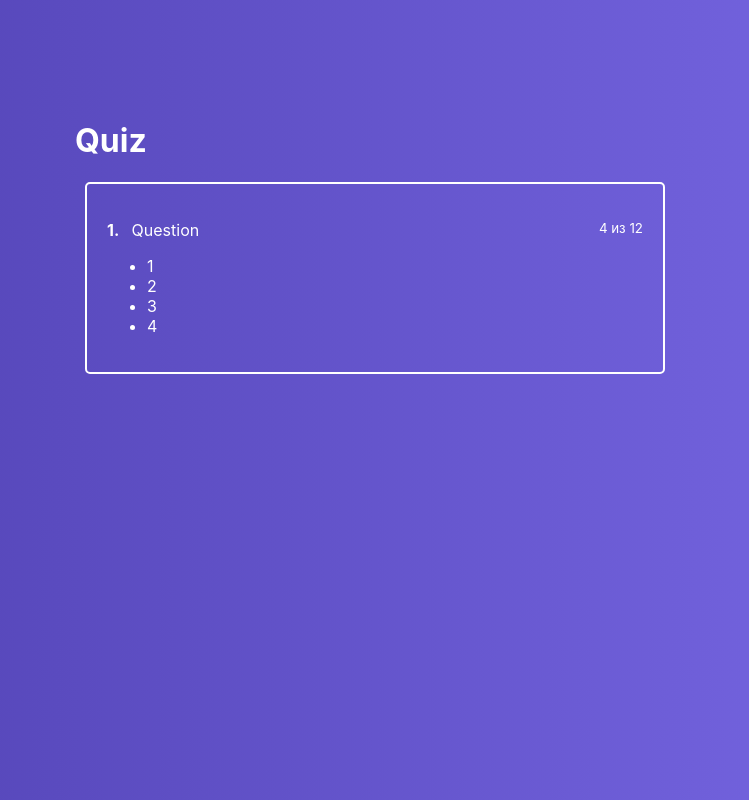
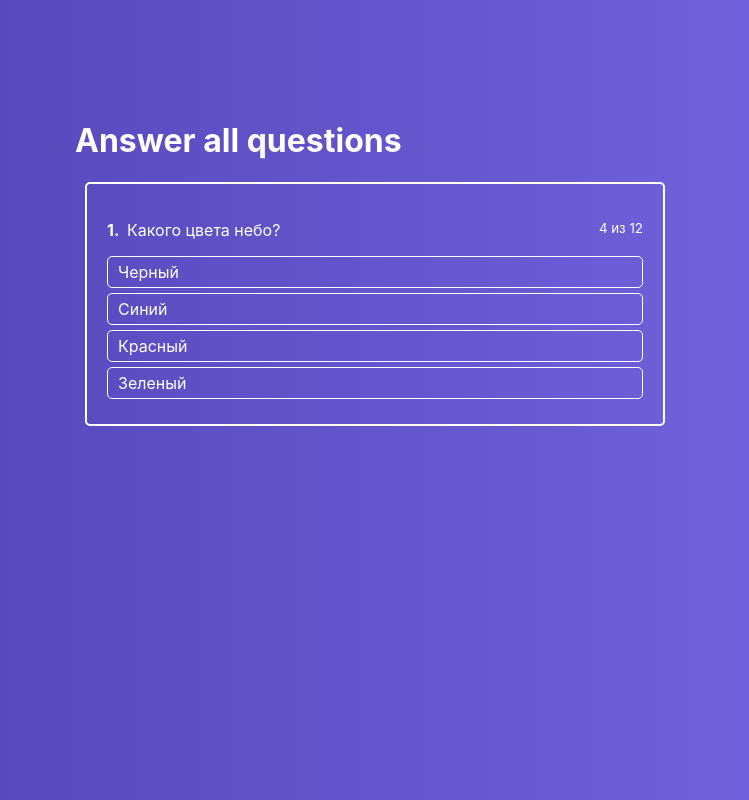
Before and after one commit to Venul/Learn_react-quiz, a React (Create React App) app: page / in a window 1280 px wide. Shown: the whole page, without its empty margins (265-1014 px from the left). Built offline with nearby package versions, Linux system fonts and the light colour scheme.

Commit message:
6.8 add answer item and click handler

```diff
--- a/src/components/ActiveQuiz/ActiveQuiz.jsx
+++ b/src/components/ActiveQuiz/ActiveQuiz.jsx
@@ -1,22 +1,21 @@
 import React from 'react'
 import classes from './ActiveQuiz.module.css'
+import AnswersList from './AnswersList/AnswersList'
 
 const ActiveQuiz = props => (
   <div className={classes.ActiveQuiz}>
     <p className={classes.Question}>
       <span>
         <strong>1. </strong>&nbsp;
-        Question
+        {props.question}
       </span>
       <small>4 из 12</small>
     </p>
 
-    <ul>
-      <li>1</li>
-      <li>2</li>
-      <li>3</li>
-      <li>4</li>
-    </ul>
+    <AnswersList
+      answers={props.answers}
+      onAnswerClick={props.onAnswerClick}
+    />
   </div>
 )
 
--- /dev/null
+++ b/src/components/ActiveQuiz/AnswersList/AnswerItem/AnswerItem.jsx
@@ -0,0 +1,14 @@
+import React from 'react'
+import classes from './AnswerItem.module.css'
+
+const AnswerItem = props => (
+    <li
+      className={classes.AnswerItem}
+      onClick={() => props.onAnswerClick(props.answer.id)}
+    >
+      { props.answer.text }
+    </li>
+  )
+
+
+export default AnswerItem
--- /dev/null
+++ b/src/components/ActiveQuiz/AnswersList/AnswerItem/AnswerItem.module.css
@@ -0,0 +1,12 @@
+.AnswerItem {
+  border: 1px solid #fff;
+  border-radius: 5px;
+  padding: 5px 10px;
+  margin-bottom: 5px;
+  cursor: pointer;
+}
+
+.AnswerItem:hover {
+  background: rgba(255,255,255, .2);
+  transition: background .3s ease-in-out;
+}
--- /dev/null
+++ b/src/components/ActiveQuiz/AnswersList/AnswersList.jsx
@@ -0,0 +1,19 @@
+// import React from 'react'
+import classes from './AnswersList.module.css'
+import AnswerItem from './AnswerItem/AnswerItem'
+
+const AnswersList = props => (
+  <ul className={classes.AnswersList}>
+    {props.answers.map((answer, index) => {
+      return (
+        <AnswerItem
+          key={index}
+          answer={answer}
+          onAnswerClick={props.onAnswerClick}
+        />
+      )
+    })}
+  </ul>
+)
+
+export default AnswersList
--- /dev/null
+++ b/src/components/ActiveQuiz/AnswersList/AnswersList.module.css
@@ -0,0 +1,5 @@
+.AnswersList {
+  list-style: none;
+  margin: 0;
+  padding: 0;
+}
--- a/src/containers/Quiz/Quiz.jsx
+++ b/src/containers/Quiz/Quiz.jsx
@@ -4,15 +4,34 @@
 
 class Quiz extends Component {
   state = {
-    quiz: []
+    quiz: [
+      {
+        question: 'Какого цвета небо?',
+        rightAnswerId: 2,
+        answers: [
+          {text: 'Черный', id:1},
+          {text: 'Синий', id:2},
+          {text: 'Красный', id:3},
+          {text: 'Зеленый', id:4}
+        ]
+      }
+    ]
+  }
+
+  onAnswerClickHandler = (answerId) => {
+    console.log('Answer Id:', answerId)
   }
 
   render() {
     return (
       <div className={classes.Quiz}>
         <div className={classes.QuizWrapper}>
-          <h1>Quiz</h1>
-          <ActiveQuiz />
+          <h1>Answer all questions</h1>
+          <ActiveQuiz
+            question={this.state.quiz[0].question}
+            answers={this.state.quiz[0].answers}
+            onAnswerClick={this.onAnswerClickHandler}
+          />
         </div>
       </div>
     )
```
